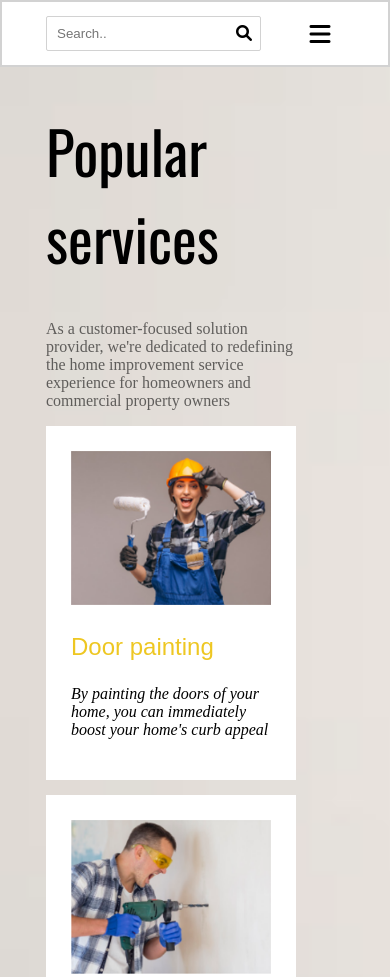
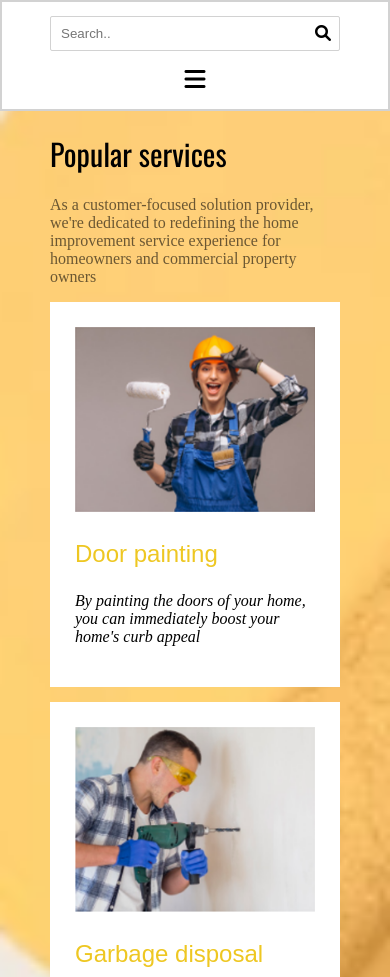
Before and after one commit to OleksandrPanasenko/Web-applications-lab-4, a plain HTML site: page index.html in a window 390 px wide. Shown: the top 977 px of the page. Drawn offline with Linux system fonts and the light colour scheme.

Commit message:
phone view better

```diff
--- a/style.css
+++ b/style.css
@@ -19,6 +19,7 @@ body{
     background-image: url(images/background.webp);
     background-repeat: no-repeat;
     background-size:cover;
+    background-position: center;
 }
 input{
     border: none;
@@ -122,13 +123,13 @@ label:hover, label:focus~.fa-bars{
     overflow: hidden;
 }
 
-.background{
+/*.background{
     grid-area: 1/1/-1/-1;
     background-image: url("images/background.png");
     background-color: yellow;
     overflow: hidden;
     height: min-content;
-}
+}*/
 .description{
     max-width: 500px;
 }
@@ -267,6 +268,24 @@ footer{
 
     }
     @media only screen and (max-width:600px) {
+        body{
+            grid-template-columns: auto min-content auto;
+            grid-template-rows: repeat(4, auto) 48px auto;
+        }
+        .description>h1{
+            font-size: 30px;
+        }
+        #input-glass{
+            justify-self: center;
+            width: 100%;
+        }
+        input{
+            width: 100%;
+        }
+        label{
+            grid-area: 2/2/3/3;
+            padding-bottom: 20px;
+        }
         .footer-menu{
             display: none;
         }
@@ -275,5 +294,18 @@ footer{
         }
         .tiles{
             flex-direction: column;
+            justify-self: center;
+        }
+        .tile-image{
+            max-width: 240px;
+        }
+        .hamburger-menu{
+            grid-row: 3/4;
+        }
+        .main{
+            grid-row: 4/5;
+        }
+        .background{
+
         }
     }
```
